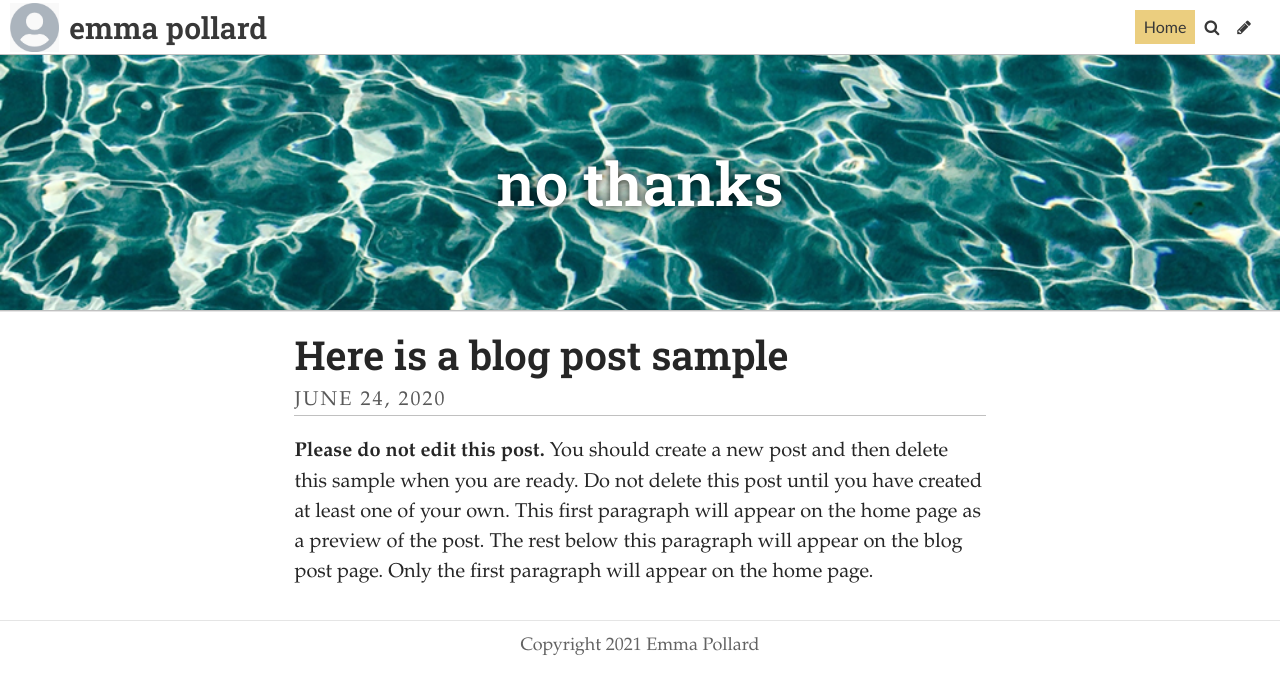
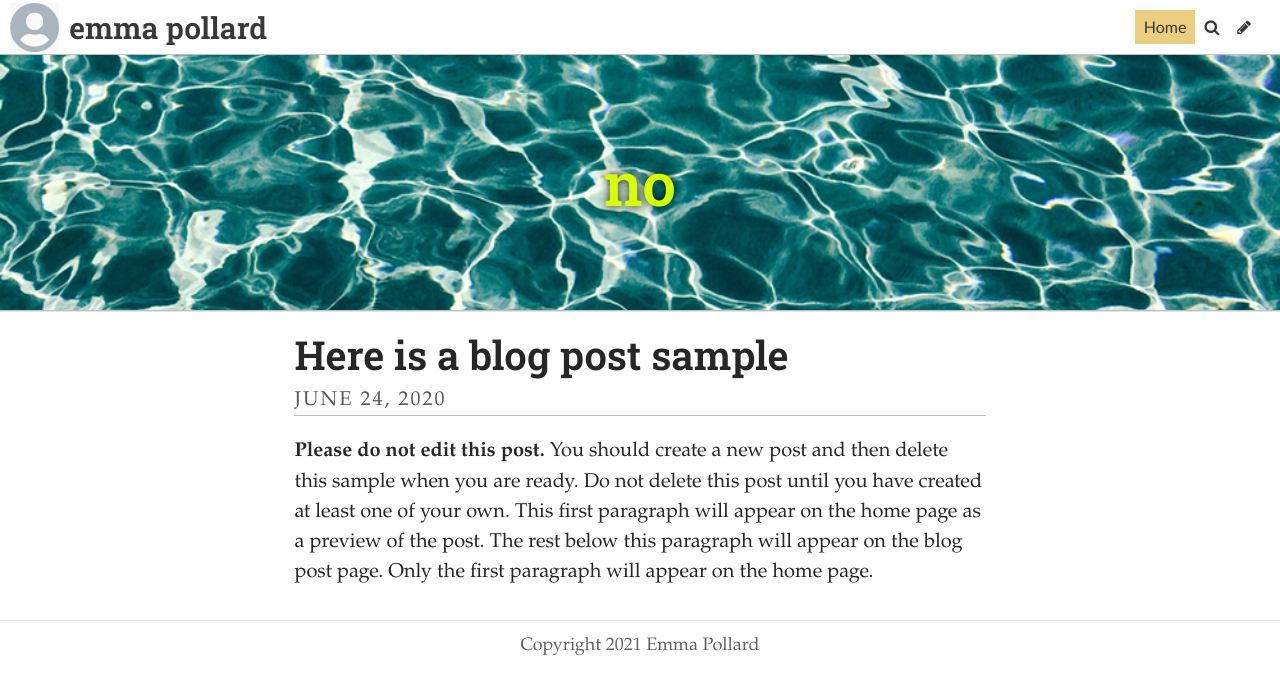
Before and after one commit to emmapollard/typographicdesign, a Jekyll site: the page built from index.html, in a window 1280 px wide. Shown: the top 694 px of the page. Built offline with Jekyll 4.4.1, drawn with Linux system fonts in a browser that asks for light colours; some web fonts are replaced; the list of posts is cut into pages by our own code.

Commit message:
Update Settings “general”

```diff
--- a/_data/settings.yml
+++ b/_data/settings.yml
@@ -2,8 +2,8 @@ title: emma pollard
 description: typography
 footer_text: "Copyright 2021 Emma Pollard "
 header_feature_image: ../uploads/placeholder3.jpg
-header_text: "no thanks "
-header_text_color: "#ffffff"
+header_text: "no "
+header_text_color: "#d3ff00"
 bannerheight: 20vmax
 navbarheight: 55px
 logo: ../uploads/logo.jpg
```
